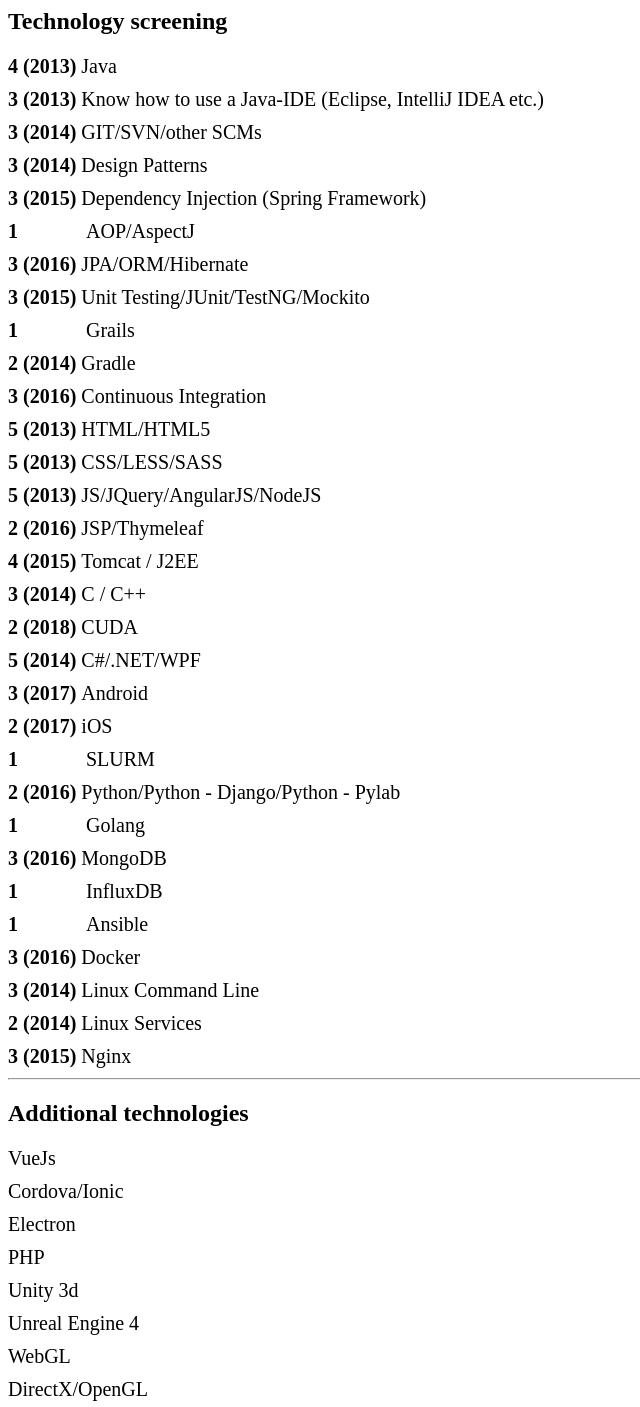
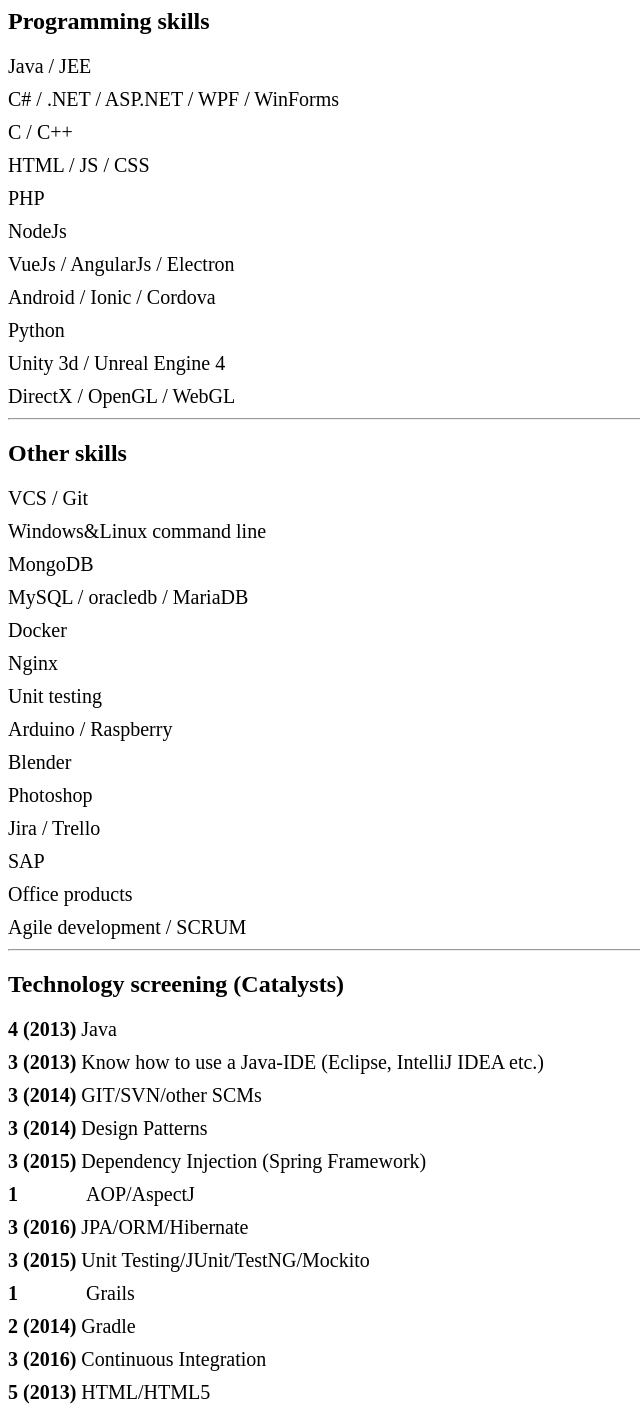
Before and after one commit to breinsp/breinsp.github.io, a plain HTML site: page pages/technologies/technologies.html in a window 1280 px wide. Shown: the top 1407 px of the page, without its empty margins (0-640 px from the left). Drawn offline with Linux system fonts and the light colour scheme; files that its build step writes are made by us from their sources.

Commit message:
updated technologies page

```diff
--- a/pages/technologies/technologies.html
+++ b/pages/technologies/technologies.html
@@ -10,7 +10,36 @@
 <body>
     <div class="wrapper">
         <div id="tech">
-            <h2>Technology screening</h2>
+            <h2>Programming skills</h2>
+            <p class="tech-entry">Java / JEE</p>
+            <p class="tech-entry">C# / .NET / ASP.NET / WPF / WinForms</p>
+            <p class="tech-entry">C / C++</p>
+            <p class="tech-entry">HTML / JS / CSS</p>
+            <p class="tech-entry">PHP</p>
+            <p class="tech-entry">NodeJs</p>
+            <p class="tech-entry">VueJs / AngularJs / Electron</p>
+            <p class="tech-entry">Android / Ionic / Cordova</p>
+            <p class="tech-entry">Python</p>
+            <p class="tech-entry">Unity 3d / Unreal Engine 4</p>
+            <p class="tech-entry">DirectX / OpenGL / WebGL</p>
+            <hr/>
+            <h2>Other skills</h2>
+            <p class="tech-entry">VCS / Git</p>
+            <p class="tech-entry">Windows&Linux command line</p>
+            <p class="tech-entry">MongoDB</p>
+            <p class="tech-entry">MySQL / oracledb / MariaDB</p>
+            <p class="tech-entry">Docker</p>
+            <p class="tech-entry">Nginx</p>
+            <p class="tech-entry">Unit testing</p>
+            <p class="tech-entry">Arduino / Raspberry</p>
+            <p class="tech-entry">Blender</p>
+            <p class="tech-entry">Photoshop</p>
+            <p class="tech-entry">Jira / Trello</p>
+            <p class="tech-entry">SAP</p>
+            <p class="tech-entry">Office products</p>
+            <p class="tech-entry">Agile development / SCRUM</p>
+            <hr/>
+            <h2>Technology screening (Catalysts)</h2>
             <p class="tech-entry"><span class="ranking">4 (2013) </span>Java</p>
             <p class="tech-entry"><span class="ranking">3 (2013) </span>Know how to use a Java-IDE (Eclipse, IntelliJ IDEA etc.)</p>
             <p class="tech-entry"><span class="ranking">3 (2014) </span>GIT/SVN/other SCMs</p>
@@ -42,16 +71,6 @@
             <p class="tech-entry"><span class="ranking">3 (2014) </span>Linux Command Line</p>
             <p class="tech-entry"><span class="ranking">2 (2014) </span>Linux Services</p>
             <p class="tech-entry"><span class="ranking">3 (2015) </span>Nginx</p>
-            <hr/>
-            <h2>Additional technologies</h2>
-            <p class="tech-entry">VueJs</p>
-            <p class="tech-entry">Cordova/Ionic</p>
-            <p class="tech-entry">Electron</p>
-            <p class="tech-entry">PHP</p>
-            <p class="tech-entry">Unity 3d</p>
-            <p class="tech-entry">Unreal Engine 4</p>
-            <p class="tech-entry">WebGL</p>
-            <p class="tech-entry">DirectX/OpenGL</p>
         </div>
     </div>
 </body>
```
Also changed, not shown: pages/index/index.html (+2 -2 lines).
